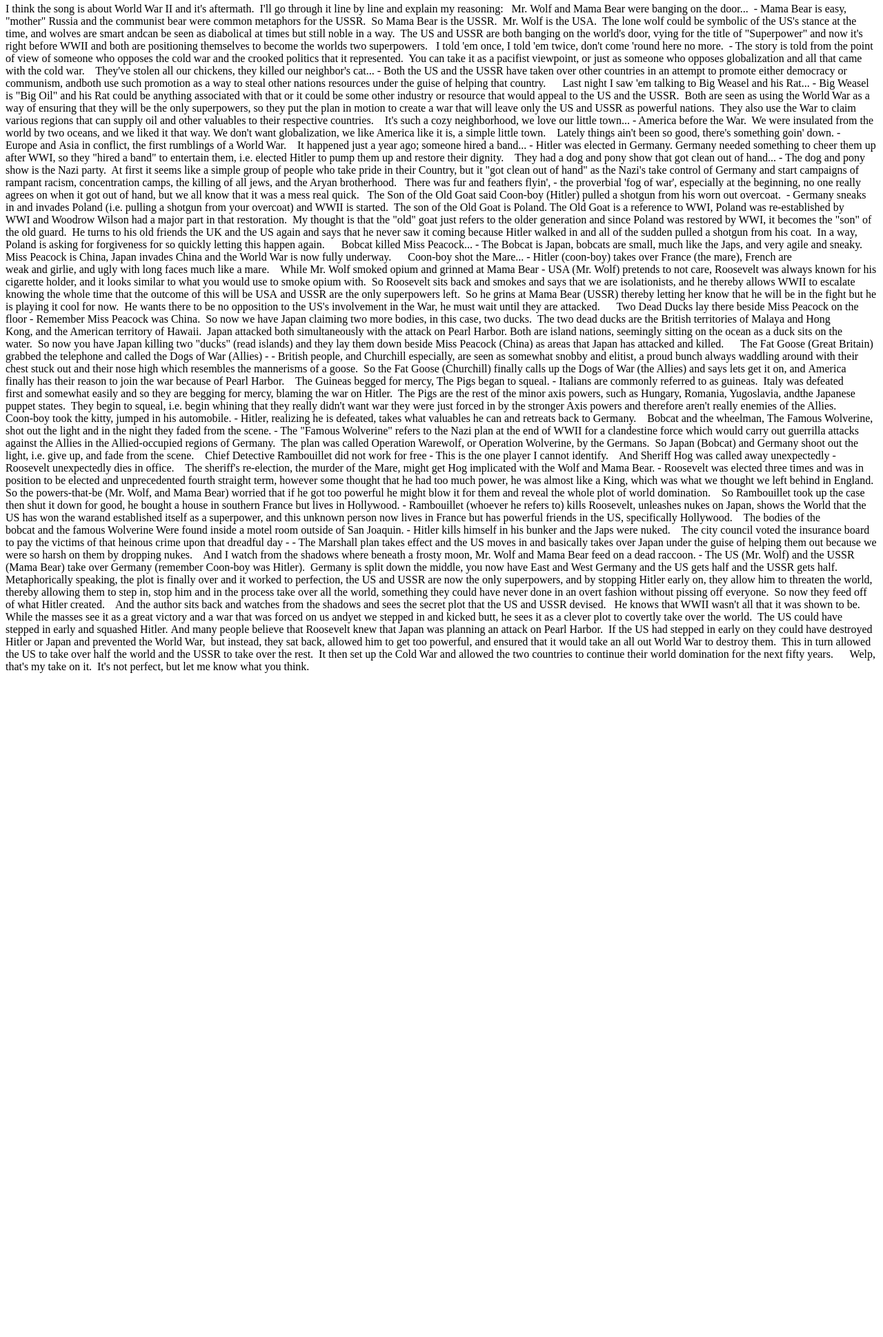
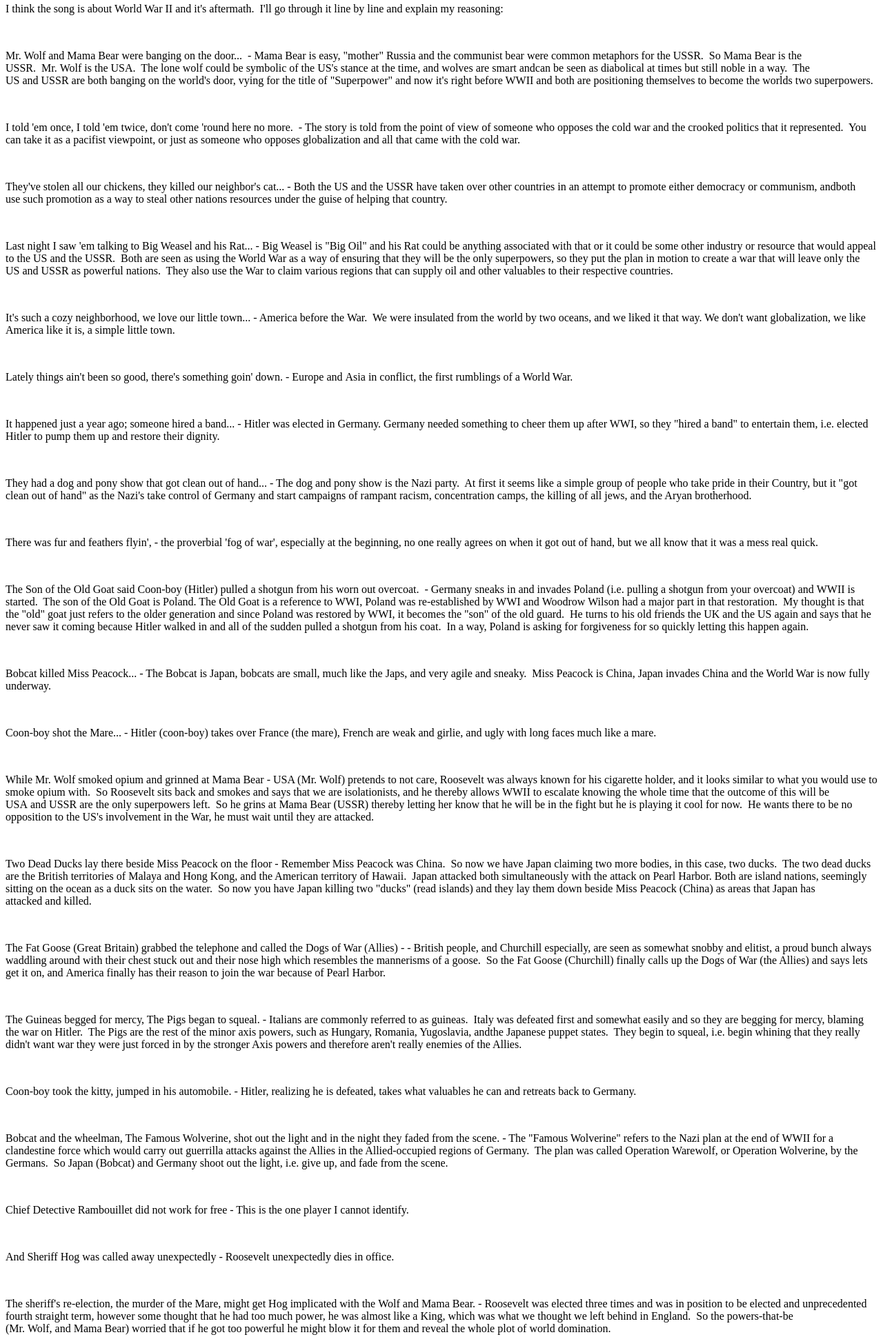
Before and after one commit to mattlite/mattlite.github.io, a plain HTML site: page index.html in a window 1280 px wide. Shown: the part 76-2015 px from the top of the page at 69% size. Before the commit the page ends 1068 px from the top, so only its background shows below. Drawn offline with Linux system fonts and the light colour scheme.

Commit message:
paragraph spacing

```diff
--- a/index.html
+++ b/index.html
@@ -3,86 +3,86 @@
 <body>
 <h1>Jason's take on Mr Wolf and Mama Bear</h1>
 
-<p>I think the song is about World War II and it's aftermath.  I'll go through it line by line and explain my reasoning:
+<p>I think the song is about World War II and it's aftermath.  I'll go through it line by line and explain my reasoning:</p>
 
-Mr. Wolf and Mama Bear were banging on the door...
- - Mama Bear is easy, "mother" Russia and the communist bear were common metaphors for the USSR.  So Mama Bear is the USSR.  Mr. Wolf is the USA.  The lone wolf could be symbolic of the US's stance at the time, and wolves are smart andcan be seen as diabolical at times but still noble in a way.  The US and USSR are both banging on the world's door, vying for the title of "Superpower" and now it's right before WWII and both are positioning themselves to become the worlds two superpowers.
+<p>Mr. Wolf and Mama Bear were banging on the door...
+ - Mama Bear is easy, "mother" Russia and the communist bear were common metaphors for the USSR.  So Mama Bear is the USSR.  Mr. Wolf is the USA.  The lone wolf could be symbolic of the US's stance at the time, and wolves are smart andcan be seen as diabolical at times but still noble in a way.  The US and USSR are both banging on the world's door, vying for the title of "Superpower" and now it's right before WWII and both are positioning themselves to become the worlds two superpowers.</p>
 
-I told 'em once, I told 'em twice, don't come 'round here no more.
-- The story is told from the point of view of someone who opposes the cold war and the crooked politics that it represented.  You can take it as a pacifist viewpoint, or just as someone who opposes globalization and all that came with the cold war.
+<p>I told 'em once, I told 'em twice, don't come 'round here no more.
+- The story is told from the point of view of someone who opposes the cold war and the crooked politics that it represented.  You can take it as a pacifist viewpoint, or just as someone who opposes globalization and all that came with the cold war.</p>
 
-They've stolen all our chickens, they killed our neighbor's cat...
-- Both the US and the USSR have taken over other countries in an attempt to promote either democracy or communism, andboth use such promotion as a way to steal other nations resources under the guise of helping that country.
+<p>They've stolen all our chickens, they killed our neighbor's cat...
+- Both the US and the USSR have taken over other countries in an attempt to promote either democracy or communism, andboth use such promotion as a way to steal other nations resources under the guise of helping that country.</p>
 
-Last night I saw 'em talking to Big Weasel and his Rat...
-- Big Weasel is "Big Oil" and his Rat could be anything associated with that or it could be some other industry or resource that would appeal to the US and the USSR.  Both are seen as using the World War as a way of ensuring that they will be the only superpowers, so they put the plan in motion to create a war that will leave only the US and USSR as powerful nations.  They also use the War to claim various regions that can supply oil and other valuables to their respective countries.
+<p>Last night I saw 'em talking to Big Weasel and his Rat...
+- Big Weasel is "Big Oil" and his Rat could be anything associated with that or it could be some other industry or resource that would appeal to the US and the USSR.  Both are seen as using the World War as a way of ensuring that they will be the only superpowers, so they put the plan in motion to create a war that will leave only the US and USSR as powerful nations.  They also use the War to claim various regions that can supply oil and other valuables to their respective countries.</p>
 
-It's such a cozy neighborhood, we love our little town...
-- America before the War.  We were insulated from the world by two oceans, and we liked it that way. We don't want globalization, we like America like it is, a simple little town.
+<p>It's such a cozy neighborhood, we love our little town...
+- America before the War.  We were insulated from the world by two oceans, and we liked it that way. We don't want globalization, we like America like it is, a simple little town.</p>
 
-Lately things ain't been so good, there's something goin' down.
-- Europe and Asia in conflict, the first rumblings of a World War.
+<p>Lately things ain't been so good, there's something goin' down.
+- Europe and Asia in conflict, the first rumblings of a World War.</p>
 
-It happened just a year ago; someone hired a band...
-- Hitler was elected in Germany. Germany needed something to cheer them up after WWI, so they "hired a band" to entertain them, i.e. elected Hitler to pump them up and restore their dignity.
+<p>It happened just a year ago; someone hired a band...
+- Hitler was elected in Germany. Germany needed something to cheer them up after WWI, so they "hired a band" to entertain them, i.e. elected Hitler to pump them up and restore their dignity.</p>
 
-They had a dog and pony show that got clean out of hand...
-- The dog and pony show is the Nazi party.  At first it seems like a simple group of people who take pride in their Country, but it "got clean out of hand" as the Nazi's take control of Germany and start campaigns of rampant racism, concentration camps, the killing of all jews, and the Aryan brotherhood.
+<p>They had a dog and pony show that got clean out of hand...
+- The dog and pony show is the Nazi party.  At first it seems like a simple group of people who take pride in their Country, but it "got clean out of hand" as the Nazi's take control of Germany and start campaigns of rampant racism, concentration camps, the killing of all jews, and the Aryan brotherhood.</p>
 
-There was fur and feathers flyin',
-- the proverbial 'fog of war', especially at the beginning, no one really agrees on when it got out of hand, but we all know that it was a mess real quick.
+<p>There was fur and feathers flyin',
+- the proverbial 'fog of war', especially at the beginning, no one really agrees on when it got out of hand, but we all know that it was a mess real quick.</p>
 
-The Son of the Old Goat said Coon-boy (Hitler) pulled a shotgun from his worn out overcoat.
-- Germany sneaks in and invades Poland (i.e. pulling a shotgun from your overcoat) and WWII is started.  The son of the Old Goat is Poland. The Old Goat is a reference to WWI, Poland was re-established by WWI and Woodrow Wilson had a major part in that restoration.  My thought is that the "old" goat just refers to the older generation and since Poland was restored by WWI, it becomes the "son" of the old guard.  He turns to his old friends the UK and the US again and says that he never saw it coming because Hitler walked in and all of the sudden pulled a shotgun from his coat.  In a way, Poland is asking for forgiveness for so quickly letting this happen again.
+<p>The Son of the Old Goat said Coon-boy (Hitler) pulled a shotgun from his worn out overcoat.
+- Germany sneaks in and invades Poland (i.e. pulling a shotgun from your overcoat) and WWII is started.  The son of the Old Goat is Poland. The Old Goat is a reference to WWI, Poland was re-established by WWI and Woodrow Wilson had a major part in that restoration.  My thought is that the "old" goat just refers to the older generation and since Poland was restored by WWI, it becomes the "son" of the old guard.  He turns to his old friends the UK and the US again and says that he never saw it coming because Hitler walked in and all of the sudden pulled a shotgun from his coat.  In a way, Poland is asking for forgiveness for so quickly letting this happen again.</p>
 
-Bobcat killed Miss Peacock...
-- The Bobcat is Japan, bobcats are small, much like the Japs, and very agile and sneaky.  Miss Peacock is China, Japan invades China and the World War is now fully underway.
+<p>Bobcat killed Miss Peacock...
+- The Bobcat is Japan, bobcats are small, much like the Japs, and very agile and sneaky.  Miss Peacock is China, Japan invades China and the World War is now fully underway.</p>
 
-Coon-boy shot the Mare...
-- Hitler (coon-boy) takes over France (the mare), French are weak and girlie, and ugly with long faces much like a mare.
+<p>Coon-boy shot the Mare...
+- Hitler (coon-boy) takes over France (the mare), French are weak and girlie, and ugly with long faces much like a mare.</p>
 
-While Mr. Wolf smoked opium and grinned at Mama Bear
-- USA (Mr. Wolf) pretends to not care, Roosevelt was always known for his cigarette holder, and it looks similar to what you would use to smoke opium with.  So Roosevelt sits back and smokes and says that we are isolationists, and he thereby allows WWII to escalate knowing the whole time that the outcome of this will be USA and USSR are the only superpowers left.  So he grins at Mama Bear (USSR) thereby letting her know that he will be in the fight but he is playing it cool for now.  He wants there to be no opposition to the US's involvement in the War, he must wait until they are attacked.
+<p>While Mr. Wolf smoked opium and grinned at Mama Bear
+- USA (Mr. Wolf) pretends to not care, Roosevelt was always known for his cigarette holder, and it looks similar to what you would use to smoke opium with.  So Roosevelt sits back and smokes and says that we are isolationists, and he thereby allows WWII to escalate knowing the whole time that the outcome of this will be USA and USSR are the only superpowers left.  So he grins at Mama Bear (USSR) thereby letting her know that he will be in the fight but he is playing it cool for now.  He wants there to be no opposition to the US's involvement in the War, he must wait until they are attacked.</p>
 
-Two Dead Ducks lay there beside Miss Peacock on the floor
-- Remember Miss Peacock was China.  So now we have Japan claiming two more bodies, in this case, two ducks.  The two dead ducks are the British territories of Malaya and Hong Kong, and the American territory of Hawaii.  Japan attacked both simultaneously with the attack on Pearl Harbor. Both are island nations, seemingly sitting on the ocean as a duck sits on the water.  So now you have Japan killing two "ducks" (read islands) and they lay them down beside Miss Peacock (China) as areas that Japan has attacked and killed.
+<p>Two Dead Ducks lay there beside Miss Peacock on the floor
+- Remember Miss Peacock was China.  So now we have Japan claiming two more bodies, in this case, two ducks.  The two dead ducks are the British territories of Malaya and Hong Kong, and the American territory of Hawaii.  Japan attacked both simultaneously with the attack on Pearl Harbor. Both are island nations, seemingly sitting on the ocean as a duck sits on the water.  So now you have Japan killing two "ducks" (read islands) and they lay them down beside Miss Peacock (China) as areas that Japan has attacked and killed.</p>
 
-The Fat Goose (Great Britain) grabbed the telephone and called the Dogs of War (Allies) -
-- British people, and Churchill especially, are seen as somewhat snobby and elitist, a proud bunch always waddling around with their chest stuck out and their nose high which resembles the mannerisms of a goose.  So the Fat Goose (Churchill) finally calls up the Dogs of War (the Allies) and says lets get it on, and America finally has their reason to join the war because of Pearl Harbor.
+<p>The Fat Goose (Great Britain) grabbed the telephone and called the Dogs of War (Allies) -
+- British people, and Churchill especially, are seen as somewhat snobby and elitist, a proud bunch always waddling around with their chest stuck out and their nose high which resembles the mannerisms of a goose.  So the Fat Goose (Churchill) finally calls up the Dogs of War (the Allies) and says lets get it on, and America finally has their reason to join the war because of Pearl Harbor.</p>
 
-The Guineas begged for mercy, The Pigs began to squeal.
-- Italians are commonly referred to as guineas.  Italy was defeated first and somewhat easily and so they are begging for mercy, blaming the war on Hitler.  The Pigs are the rest of the minor axis powers, such as Hungary, Romania, Yugoslavia, andthe Japanese puppet states.  They begin to squeal, i.e. begin whining that they really didn't want war they were just forced in by the stronger Axis powers and therefore aren't really enemies of the Allies.
+<p>The Guineas begged for mercy, The Pigs began to squeal.
+- Italians are commonly referred to as guineas.  Italy was defeated first and somewhat easily and so they are begging for mercy, blaming the war on Hitler.  The Pigs are the rest of the minor axis powers, such as Hungary, Romania, Yugoslavia, andthe Japanese puppet states.  They begin to squeal, i.e. begin whining that they really didn't want war they were just forced in by the stronger Axis powers and therefore aren't really enemies of the Allies.</p>
 
-Coon-boy took the kitty, jumped in his automobile.
-- Hitler, realizing he is defeated, takes what valuables he can and retreats back to Germany.
+<p>Coon-boy took the kitty, jumped in his automobile.
+- Hitler, realizing he is defeated, takes what valuables he can and retreats back to Germany.</p>
 
-Bobcat and the wheelman, The Famous Wolverine, shot out the light and in the night they faded from the scene.
-- The "Famous Wolverine" refers to the Nazi plan at the end of WWII for a clandestine force which would carry out guerrilla attacks against the Allies in the Allied-occupied regions of Germany.  The plan was called Operation Warewolf, or Operation Wolverine, by the Germans.  So Japan (Bobcat) and Germany shoot out the light, i.e. give up, and fade from the scene.
+<p>Bobcat and the wheelman, The Famous Wolverine, shot out the light and in the night they faded from the scene.
+- The "Famous Wolverine" refers to the Nazi plan at the end of WWII for a clandestine force which would carry out guerrilla attacks against the Allies in the Allied-occupied regions of Germany.  The plan was called Operation Warewolf, or Operation Wolverine, by the Germans.  So Japan (Bobcat) and Germany shoot out the light, i.e. give up, and fade from the scene.</p>
 
-Chief Detective Rambouillet did not work for free
-- This is the one player I cannot identify.
+<p>Chief Detective Rambouillet did not work for free
+- This is the one player I cannot identify.</p>
 
-And Sheriff Hog was called away unexpectedly
-- Roosevelt unexpectedly dies in office.
+<p>And Sheriff Hog was called away unexpectedly
+- Roosevelt unexpectedly dies in office.</p>
 
-The sheriff's re-election, the murder of the Mare, might get Hog implicated with the Wolf and Mama Bear.
-- Roosevelt was elected three times and was in position to be elected and unprecedented fourth straight term, however some thought that he had too much power, he was almost like a King, which was what we thought we left behind in England.  So the powers-that-be (Mr. Wolf, and Mama Bear) worried that if he got too powerful he might blow it for them and reveal the whole plot of world domination.
+<p>The sheriff's re-election, the murder of the Mare, might get Hog implicated with the Wolf and Mama Bear.
+- Roosevelt was elected three times and was in position to be elected and unprecedented fourth straight term, however some thought that he had too much power, he was almost like a King, which was what we thought we left behind in England.  So the powers-that-be (Mr. Wolf, and Mama Bear) worried that if he got too powerful he might blow it for them and reveal the whole plot of world domination.</p>
 
-So Rambouillet took up the case then shut it down for good, he bought a house in southern France but lives in Hollywood.
-- Rambouillet (whoever he refers to) kills Roosevelt, unleashes nukes on Japan, shows the World that the US has won the warand established itself as a superpower, and this unknown person now lives in France but has powerful friends in the US, specifically Hollywood.
+<p>So Rambouillet took up the case then shut it down for good, he bought a house in southern France but lives in Hollywood.
+- Rambouillet (whoever he refers to) kills Roosevelt, unleashes nukes on Japan, shows the World that the US has won the warand established itself as a superpower, and this unknown person now lives in France but has powerful friends in the US, specifically Hollywood.</p>
 
-The bodies of the bobcat and the famous Wolverine Were found inside a motel room outside of San Joaquin.
-- Hitler kills himself in his bunker and the Japs were nuked.
+<p>The bodies of the bobcat and the famous Wolverine Were found inside a motel room outside of San Joaquin.
+- Hitler kills himself in his bunker and the Japs were nuked.</p>
 
-The city council voted the insurance board to pay the victims of that heinous crime upon that dreadful day -
-- The Marshall plan takes effect and the US moves in and basically takes over Japan under the guise of helping them out because we were so harsh on them by dropping nukes.
+<p>The city council voted the insurance board to pay the victims of that heinous crime upon that dreadful day -
+- The Marshall plan takes effect and the US moves in and basically takes over Japan under the guise of helping them out because we were so harsh on them by dropping nukes.</p>
 
-And I watch from the shadows where beneath a frosty moon, Mr. Wolf and Mama Bear feed on a dead raccoon.
-- The US (Mr. Wolf) and the USSR (Mama Bear) take over Germany (remember Coon-boy was Hitler).  Germany is split down the middle, you now have East and West Germany and the US gets half and the USSR gets half.  Metaphorically speaking, the plot is finally over and it worked to perfection, the US and USSR are now the only superpowers, and by stopping Hitler early on, they allow him to threaten the world, thereby allowing them to step in, stop him and in the process take over all the world, something they could have never done in an overt fashion without pissing off everyone.  So now they feed off of what Hitler created.
+<p>And I watch from the shadows where beneath a frosty moon, Mr. Wolf and Mama Bear feed on a dead raccoon.
+- The US (Mr. Wolf) and the USSR (Mama Bear) take over Germany (remember Coon-boy was Hitler).  Germany is split down the middle, you now have East and West Germany and the US gets half and the USSR gets half.  Metaphorically speaking, the plot is finally over and it worked to perfection, the US and USSR are now the only superpowers, and by stopping Hitler early on, they allow him to threaten the world, thereby allowing them to step in, stop him and in the process take over all the world, something they could have never done in an overt fashion without pissing off everyone.  So now they feed off of what Hitler created.</p>
 
-And the author sits back and watches from the shadows and sees the secret plot that the US and USSR devised.   He knows that WWII wasn't all that it was shown to be.  While the masses see it as a great victory and a war that was forced on us andyet we stepped in and kicked butt, he sees it as a clever plot to covertly take over the world.  The US could have stepped in early and squashed Hitler. And many people believe that Roosevelt knew that Japan was planning an attack on Pearl Harbor.  If the US had stepped in early on they could have destroyed Hitler or Japan and prevented the World War,  but instead, they sat back, allowed him to get too powerful, and ensured that it would take an all out World War to destroy them.  This in turn allowed the US to take over half the world and the USSR to take over the rest.  It then set up the Cold War and allowed the two countries to continue their world domination for the next fifty years.
+<p>And the author sits back and watches from the shadows and sees the secret plot that the US and USSR devised.   He knows that WWII wasn't all that it was shown to be.  While the masses see it as a great victory and a war that was forced on us andyet we stepped in and kicked butt, he sees it as a clever plot to covertly take over the world.  The US could have stepped in early and squashed Hitler. And many people believe that Roosevelt knew that Japan was planning an attack on Pearl Harbor.  If the US had stepped in early on they could have destroyed Hitler or Japan and prevented the World War,  but instead, they sat back, allowed him to get too powerful, and ensured that it would take an all out World War to destroy them.  This in turn allowed the US to take over half the world and the USSR to take over the rest.  It then set up the Cold War and allowed the two countries to continue their world domination for the next fifty years.</p>
 
 
-Welp, that's my take on it.  It's not perfect, but let me know what you think.</p>
+<p>Welp, that's my take on it.  It's not perfect, but let me know what you think.</p>
 </body>
 </html>
```
